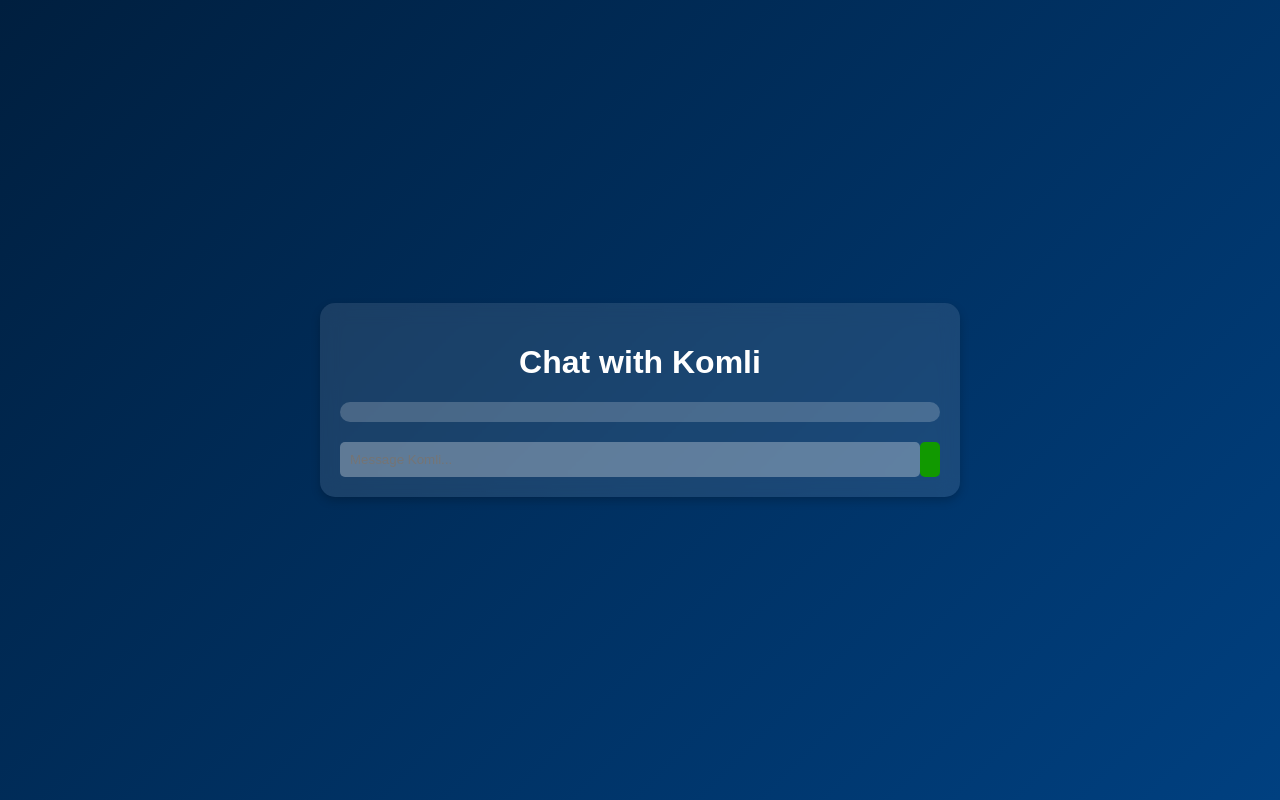
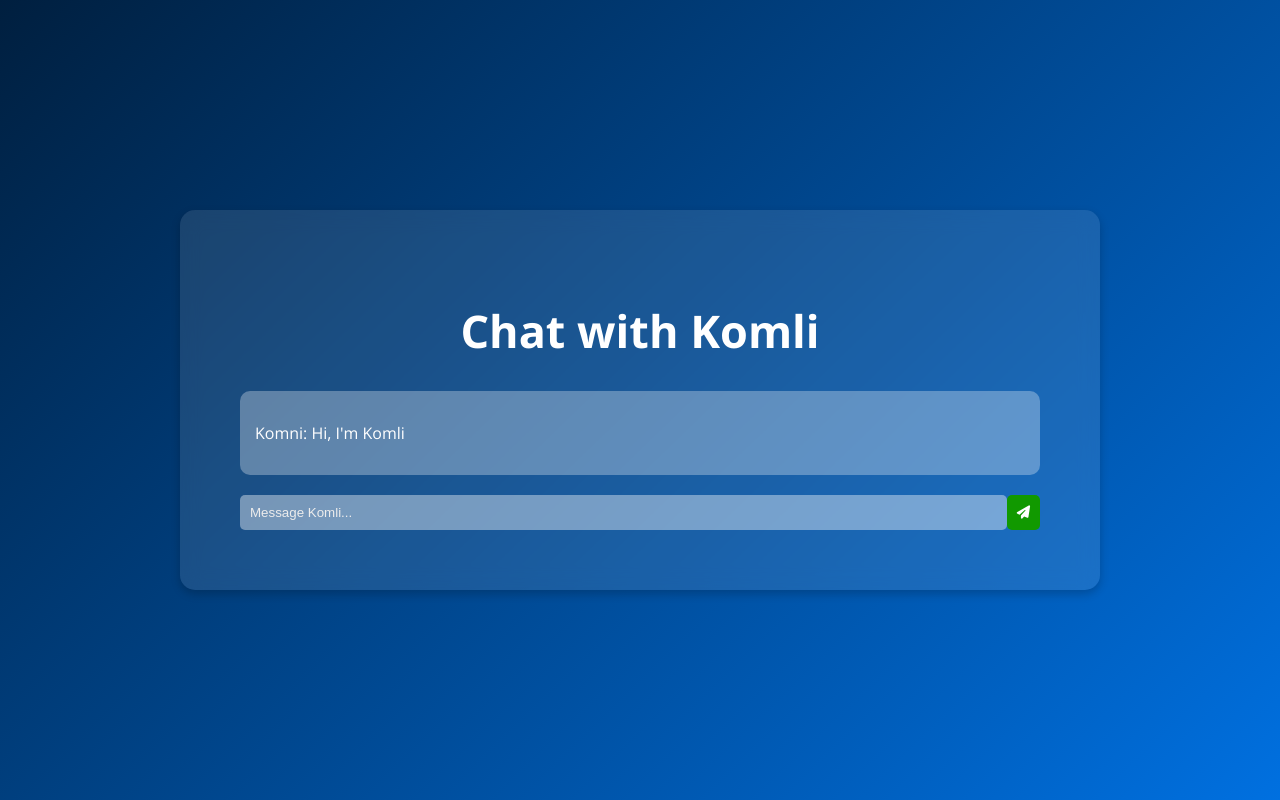
Before and after one commit to QuickMash/Komli, a Flask app: page / in a window 1280 px wide. Run offline with Flask 3, Linux system fonts and the light colour scheme.

Commit message:
Tweaked styles and fixed minor bugs

```diff
--- a/config.cfg
+++ b/config.cfg
@@ -4,4 +4,4 @@ webdir = "/" # The web directory EXAMPLE: var/www/html/ai would be /ai.
 model = "qwen:0.5b" # The model to run, will auto install it
 system_prompt = "You are a friendly assistant named Komli." # The system prompt, tells the AI how to act, for unsensored, try llama2-unsensored
 
-version = "1" # Do not Change
+version = "0.1.0" # Do not Change
--- a/systemz.py
+++ b/systemz.py
@@ -11,7 +11,7 @@ def send(user_input: str, name: str, sys_prompt: str, version: str) -> str:
     # System Message
     system_message = {
         'role': 'system',
-        'content': 'You are a friendly assistant, named {}. {}. You are powered by Komni {}.'.format(name, sys_prompt, version)
+        'content': 'You are a friendly assistant, named {}. {}. Your web interface is powered by Komli Version {}.'.format(name, sys_prompt, version)
     }
     # Define the user
     user_message = {
--- a/templates/index.html
+++ b/templates/index.html
@@ -2,11 +2,14 @@
 <html>
 <head>
     <title>Chat with Komli</title>
+    <link rel="preconnect" href="https://fonts.googleapis.com">
+    <link rel="preconnect" href="https://fonts.gstatic.com" crossorigin>
+    <link href="https://fonts.googleapis.com/css2?family=Open+Sans:ital,wght@0,300..800;1,300..800&display=swap" rel="stylesheet">
     <link rel="stylesheet" href="https://cdnjs.cloudflare.com/ajax/libs/font-awesome/6.7.2/css/all.min.css" integrity="sha512-Evv84Mr4kqVGRNSgIGL/F/aIDqQb7xQ2vcrdIwxfjThSH8CSR7PBEakCr51Ck+w+/U6swU2Im1vVX0SVk9ABhg==" crossorigin="anonymous" referrerpolicy="no-referrer" />
     <style>
         body {
-            font-family: Arial, sans-serif;
-            background: linear-gradient(135deg, #001f3f, #004080);
+            font-family: "Open Sans", sans-serif;
+            background: linear-gradient(136deg, #001f3f, #0070e0);
             color: white;
             display: flex;
             justify-content: center;
@@ -15,9 +18,9 @@
             margin: 0;
         }
         .container {
-            max-width: 600px;
-            width: 100%;
-            padding: 20px;
+            max-width: 850px;
+            width: 800px;
+            padding: 60px;
             background: rgba(255, 255, 255, 0.1);
             backdrop-filter: blur(10px);
             border-radius: 15px;
@@ -25,13 +28,14 @@
         }
         h1 {
             text-align: center;
+            font-size: 45px;
         }
         .chat-area {
-            background: rgba(255, 255, 255, 0.2);
+            background: rgba(255, 255, 255, 0.3);
             color: #fff;
-            padding: 10px;
+            padding: 15px;
             border-radius: 10px;
-            max-height: 300px;
+            max-height: 400px;
             overflow-y: auto;
             margin-bottom: 20px;
             scroll-behavior: smooth;
@@ -44,9 +48,12 @@
             padding: 10px;
             border-radius: 5px;
             border: none;
-            background: rgba(255, 255, 255, 0.3);
+            background: rgba(255, 255, 255, 0.4);
             color: white;
             outline: none;
+        }
+        .chatbox input::placeholder {
+            color: #ececec;
         }
         .chatbox button {
             padding: 10px;
@@ -126,10 +133,12 @@
 <body>
     <div class="container">
         <h1>Chat with Komli</h1>
-        <div class="chat-area"></div>
+        <div class="chat-area">
+            <p>Komni: Hi, I'm Komli</p>
+        </div>
         <div class="chatbox">
             <input type="text" id="user_input" placeholder="Message Komli...">
-            <button class="sendbtn" onclick="sendMessage()"><i class="fa fa-send"></i></button>
+            <button class="sendbtn" onclick="sendMessage()"><i class="fa fa-paper-plane"></i></button>
         </div>
         <button id="scroll-bottom" class="scroll-bottom"><i class="fa fa-arrow-down"></i></button>
     </div>
```
Also changed, not shown: installer/install.py (+6 -1 lines).
